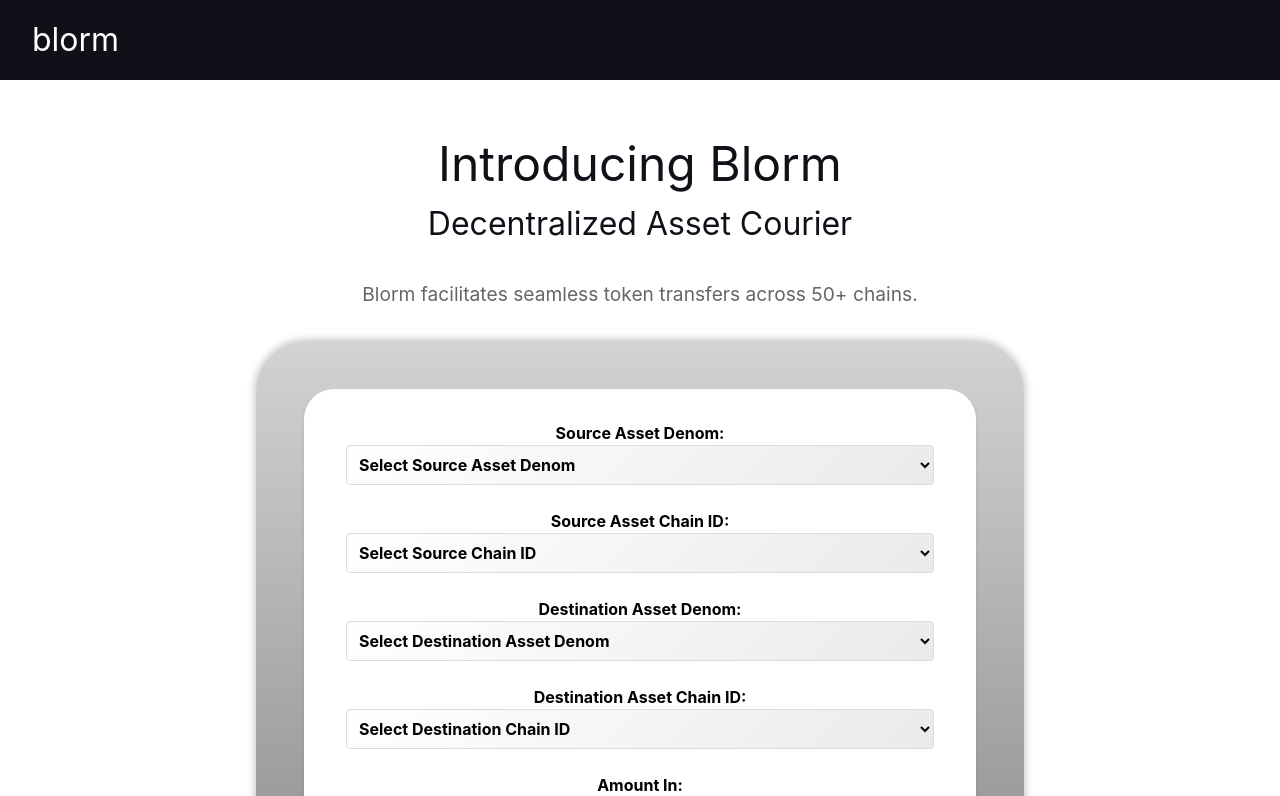
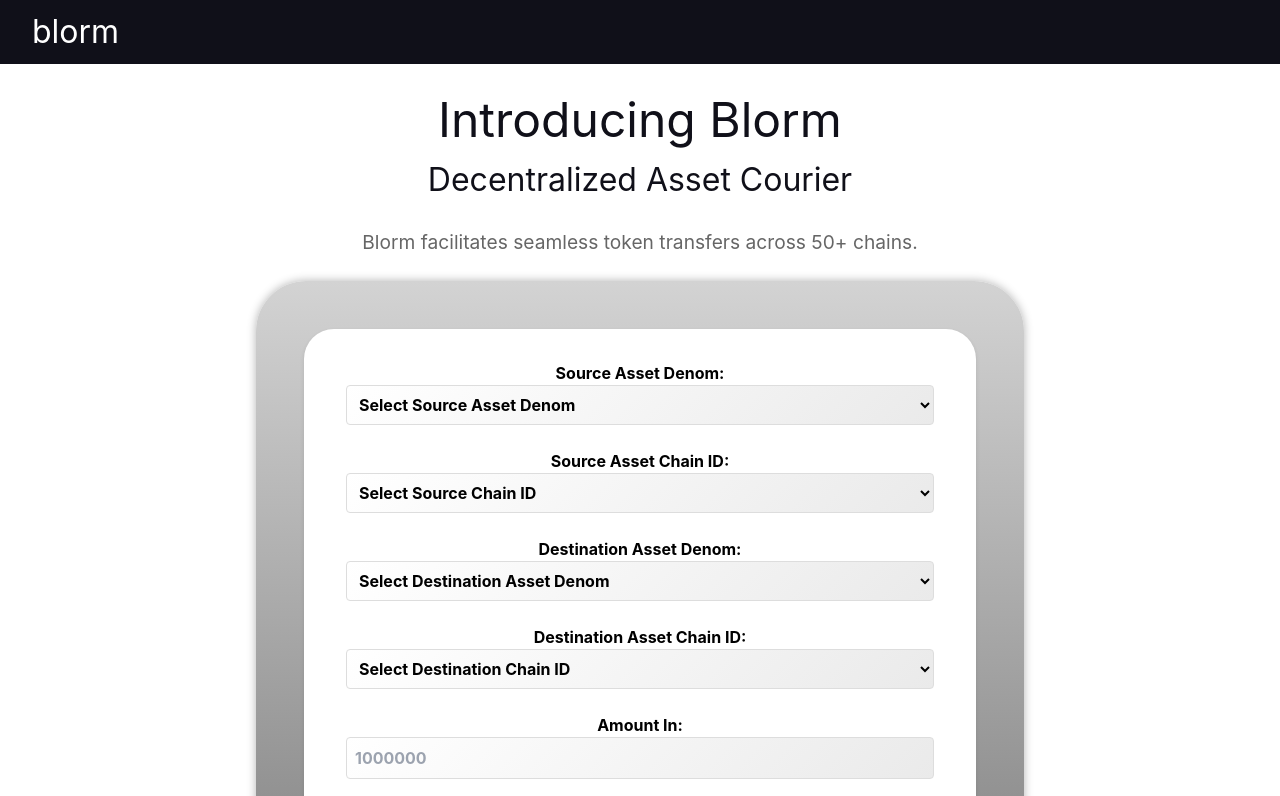
Before and after one commit to blorm-network/blorm_dapp, a Next.js app: page / in a window 1280 px wide. Shown: the top 796 px of the page. Built offline with nearby package versions, Linux system fonts and the light colour scheme.

Commit message:
styling fix

```diff
--- a/styles/Home.module.css
+++ b/styles/Home.module.css
@@ -4,13 +4,14 @@
     display: flex;
     flex-direction: column;
     align-items: center;
+    height: 100vh;
 }
 
 .header {
     width: 100%;
     padding-left: 2rem;
-    padding-top: 1rem;
-    padding-bottom: 1rem;
+    padding-top: .5rem;
+    padding-bottom: .5rem;
     background-color: #101019;
     /* Indigo Noir */
     color: white;
@@ -20,7 +21,7 @@
 
 .main {
     text-align: center;
-    margin-top: 3rem;
+    margin-top: 1.25rem;
 }
 
 .mainHeading {
@@ -37,6 +38,6 @@
 
 .description {
     font-size: 1.2rem;
-    margin: 2rem 0;
+    margin: 1.5rem 0;
     color: #666;
 }
--- a/styles/SwapForm.module.css
+++ b/styles/SwapForm.module.css
@@ -5,8 +5,7 @@
     flex-direction: column;
     align-items: center;
     background: linear-gradient(to bottom, lightgrey, grey);
-    /* Full Yellow to Sun Shower */
-    padding: 3rem;
+    padding: 3rem 3rem 1rem 3rem;
     border-radius: 50px;
     box-shadow: 0 0 10px rgba(0, 0, 0, 0.3);
     width: 60vw;;
@@ -14,7 +13,6 @@
 
 .form {
     background-color: white;
-    /* Sun Shower to Full Yellow */
     padding: 2rem;
     border-radius: 30px;
     box-shadow: 0 2px 4px rgba(0, 0, 0, 0.1);
@@ -60,13 +58,13 @@
 
 .results {
     background-color: white;
-    /* Sun Shower to Full Yellow */
     padding: 2rem;
     border-radius: 30px;
     box-shadow: 0 2px 4px rgba(0, 0, 0, 0.1);
     width: 100%;
     text-align: left;
     font-size: smaller;
+    height: fit-content;
 }
 
 .results pre {
```
